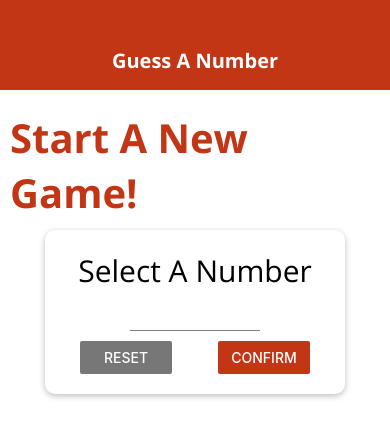
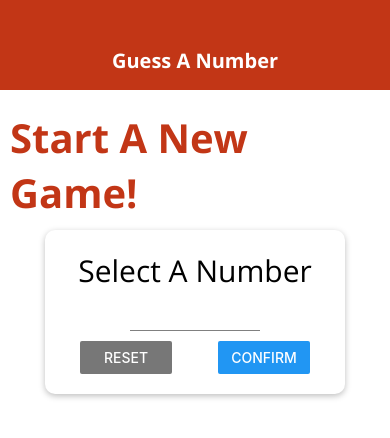
Before and after one commit to markallen01666/guess-a-number, a React Native app: screen / in a window 390 px wide. Shown: the top 438 px of the page. Built offline with nearby package versions, Linux system fonts and the light colour scheme.

Commit message:
Added bespoke buttons using TouchableOpacity

```diff
--- /dev/null
+++ b/components/MainButton.js
@@ -0,0 +1,35 @@
+// bespoke button
+
+import React from "react";
+import { View, Text, StyleSheet, TouchableOpacity } from "react-native";
+
+import Colors from '../constants/colors';
+
+const MainButton = props => {
+  return (
+    <TouchableOpacity onPress={props.onPress}>
+      <View style={styles.button}>
+        <Text style={styles.buttonText}>{props.children}</Text>
+      </View>
+    </TouchableOpacity>
+  );
+};
+
+const styles = StyleSheet.create({
+ button: {
+  backgroundColor: Colors.primary,
+  paddingVertical: 12,
+  paddingHorizontal: 30,
+  minWidth: 100,
+  maxWidth: 300,
+  borderRadius: 25
+ },
+ buttonText: {
+  color: "white",
+  fontFamily: 'open-sans',
+  fontSize: 18,
+  textAlign: "center"
+ }
+});
+
+export default MainButton;
--- a/screens/GameOverScreen.js
+++ b/screens/GameOverScreen.js
@@ -1,13 +1,15 @@
 import React from "react";
-import { View, StyleSheet, Button, Image } from "react-native";
+import { Text, View, StyleSheet, Button, Image } from "react-native";
 
 import TitleText from "../components/TitleText";
 import BodyText from "../components/BodyText";
+import Colors from "../constants/colors";
+import MainButton from "../components/MainButton";
 
 const GameOverScreen = props => {
   return (
     <View style={styles.screen}>
-      <TitleText>The Game is over!</TitleText>
+      <TitleText style={styles.titleText}>The Game is over!</TitleText>
       <View style={styles.imageContainer}>
         <Image
           source={require("../assets/success.png")}
@@ -16,10 +18,16 @@ const GameOverScreen = props => {
           fadeDuration={1000}
         />
       </View>
-      <BodyText>Number of rounds: {props.roundsNumber}</BodyText>
-      <BodyText>Number chosen was: {props.userChoice}</BodyText>
+      <View style={styles.resultContainer}>
+        <BodyText style={styles.resultText}>
+          Your phone needed
+          <Text style={styles.highlight}> {props.roundsNumber}</Text> rounds to
+          guess the number
+          <Text style={styles.lowlight}> {props.userChoice}</Text>
+        </BodyText>
+      </View>
       <View style={styles.buttonContainer}>
-        <Button title="NEW GAME" onPress={props.onRestart} />
+        <MainButton onPress={props.onRestart}>NEW GAME</MainButton>
       </View>
     </View>
   );
@@ -39,7 +47,7 @@ const styles = StyleSheet.create({
     width: 300,
     height: 300,
     borderWidth: 5,
-    borderRadius: 300/2,
+    borderRadius: 300 / 2,
     borderColor: "black",
     overflow: "hidden",
     marginVertical: 20
@@ -47,6 +55,25 @@ const styles = StyleSheet.create({
   image: {
     width: "100%",
     height: "100%"
+  },
+  resultContainer: {
+    width: "80%"
+  },
+  titleText: {
+    textAlign: "center",
+    fontSize: 30
+  },
+  resultText: {
+    textAlign: "center",
+    fontSize: 20
+  },
+  highlight: {
+    color: Colors.primary,
+    fontFamily: "open-sans-bold"
+  },
+  lowlight: {
+    color: Colors.secondary,
+    fontFamily: "open-sans-bold"
   }
 });
 
--- a/screens/GameScreen.js
+++ b/screens/GameScreen.js
@@ -4,6 +4,7 @@ import { View, Text, StyleSheet, Button, Alert } from "react-native";
 import NumberContainer from "../components/NumberContainer";
 import Card from "../components/Card";
 import DefaultStyles from "../constants/default-styles";
+import MainButton from "../components/MainButton";
 
 const generateRandomBetween = (min, max, exclude) => {
   min = Math.ceil(min);
@@ -64,11 +65,12 @@ const GameScreen = props => {
       <Text style={DefaultStyles.bodyText}>Opponent's guess</Text>
       <NumberContainer>{currentGuess}</NumberContainer>
       <Card style={styles.buttonContainer}>
-        <Button title="LOWER" onPress={nextGuessHandler.bind(this, "lower")} />
-        <Button
-          title="HIGHER"
-          onPress={nextGuessHandler.bind(this, "higher")}
-        />
+        <MainButton onPress={nextGuessHandler.bind(this, "lower")}>
+          LOWER
+        </MainButton>
+        <MainButton onPress={nextGuessHandler.bind(this, "higher")}>
+          HIGHER
+        </MainButton>
       </Card>
     </View>
   );
@@ -84,7 +86,7 @@ const styles = StyleSheet.create({
     flexDirection: "row",
     justifyContent: "space-around",
     marginTop: 20,
-    width: 300,
+    width: "70%",
     maxWidth: "80%"
   }
 });
--- a/screens/StartGameScreen.js
+++ b/screens/StartGameScreen.js
@@ -16,6 +16,7 @@ import Input from "../components/Input";
 import NumberContainer from "../components/NumberContainer";
 import BodyText from "../components/BodyText";
 import TitleText from "../components/TitleText";
+import MainButton from "../components/MainButton";
 
 const StartGameScreen = props => {
   const [enteredValue, setEnteredValue] = useState("");
@@ -54,10 +55,9 @@ const StartGameScreen = props => {
       <Card style={styles.summaryContainer}>
         <BodyText>You selected</BodyText>
         <NumberContainer>{selectedNumber}</NumberContainer>
-        <Button
-          title="START GAME"
-          onPress={() => props.onStartGame(selectedNumber)}
-        />
+        <MainButton onPress={() => props.onStartGame(selectedNumber)}>
+          START GAME
+        </MainButton>
       </Card>
     );
   } else {
@@ -93,11 +93,7 @@ const StartGameScreen = props => {
               />
             </View>
             <View style={styles.buttonStyle}>
-              <Button
-                title="Confirm"
-                onPress={confirmInputHandler}
-                color={Colors.primary}
-              />
+              <Button title="Confirm" onPress={confirmInputHandler} />
             </View>
           </View>
         </Card>
@@ -122,7 +118,9 @@ const styles = StyleSheet.create({
     flexDirection: "row",
     width: "100%",
     justifyContent: "space-between",
-    paddingHorizontal: 15
+    paddingHorizontal: 15,
+    borderRadius: 20
+
   },
   buttonStyle: {
     width: "40%"
```
